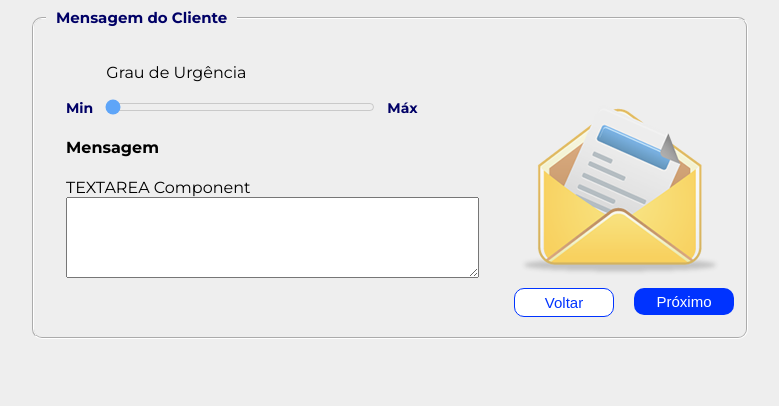
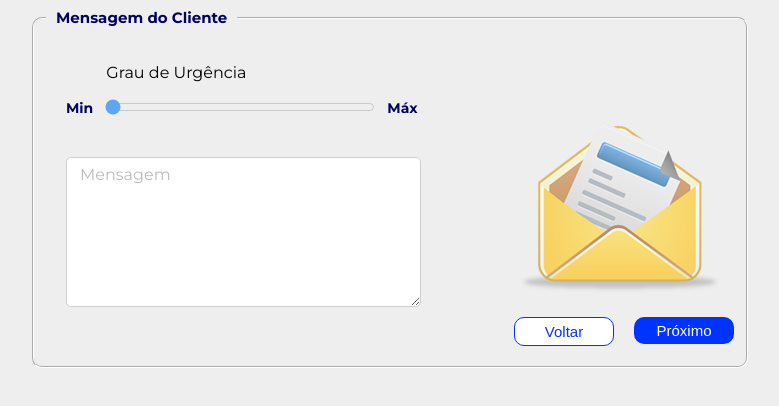
Before and after one commit to marcusviniciusmo/CompanhiaDoSaldo_Website_DEPRECATED, a React (Create React App) app in the folder frontend/: page /pedidos/message in a window 1280 px wide. Shown: the top 406 px of the page, without its empty margins (250-1029 px from the left). Built offline with nearby package versions, Linux system fonts and the light colour scheme.

Commit message:
TextArea component creation and styling

```diff
--- a/frontend/src/components/Message/index.tsx
+++ b/frontend/src/components/Message/index.tsx
@@ -8,6 +8,7 @@ import './styles.css';
 function Message() {
   const urgency = ['Não urgente', 'Pouco urgente', 'Urgente', 'Emergência'];
   const [inputUrgency, setInputUrgency] = useState<string | undefined>('');
+  const [inputMessage, setInputMessage] = useState<string | undefined>('');
   const [levelUrgency, setLevelUrgency] = useState<string>('');
 
   useEffect(() => {
@@ -33,7 +34,11 @@ function Message() {
 
     if (id === 'fieldUrgency')
       setInputUrgency(value);
+    else if (id === 'fieldMessage')
+      setInputMessage(value);
   };
+
+  const clearMessage = () => setInputMessage('');
 
   return (
     <form className='ordersFormContainer'>
@@ -58,12 +63,15 @@ function Message() {
             <span>Máx</span>
           </div>
 
-          <h4>Mensagem</h4>
           <TextArea
+            label='Mensagem'
             name='fieldMessage'
             id='fieldMessage'
             cols={30}
             rows={5}
+            value={inputMessage!}
+            onChange={() => handleInput}
+            clear={() => clearMessage}
           />
         </div>
 
--- a/frontend/src/components/TextArea/index.tsx
+++ b/frontend/src/components/TextArea/index.tsx
@@ -1,22 +1,45 @@
+import CloseIcon from '@mui/icons-material/Close';
+import './styles.css';
+
 type Props = {
+  label: string;
   name: string;
   id: string;
   cols: number;
   rows: number;
+  value: string;
+  onChange: Function;
+  clear: Function | undefined;
 }
 
-function TextArea({ name, id, cols, rows }: Props) {
+function TextArea({ label, name, id, cols, rows, value, onChange, clear }: Props) {
   return (
-    <>
-      TEXTAREA Component
-
+    <div className='textAreaContainer'>
       <textarea
+        className='textAreaForm'
         name={name}
         id={id}
         cols={cols}
         rows={rows}
+        value={value}
+        onChange={onChange ? onChange() : () => ''}
       />
-    </>
+
+      <label
+        className={value && 'filled'}
+        htmlFor={id}
+      >
+        {label}
+      </label>
+
+      <div
+        title='Limpar'
+        className={value ? 'clearIcon' : 'hideClearIcon'}
+        onClick={clear ? clear() : () => ''}
+      >
+        <CloseIcon fontSize='large' />
+      </div>
+    </div>
   );
 };
 
--- /dev/null
+++ b/frontend/src/components/TextArea/styles.css
@@ -0,0 +1,66 @@
+div.textAreaContainer {
+  margin-top: 4rem;
+  display: flex;
+  flex-direction: column;
+  position: relative;
+}
+
+div.textAreaContainer label {
+  color: var(--auxiliar-color-neutral);
+  font-size: 1.6rem;
+  line-height: 1;
+  position: absolute;
+  left: 1.4rem;
+  pointer-events: none;
+  transform: translate(0rem, 1rem) scale(1);
+  transform-origin: top left;
+  transition: 0.2s cubic-bezier(0, 0, 0.2, 1);
+}
+
+div.textAreaContainer:focus-within label,
+div.textAreaContainer .filled {
+  background: var(--background-color-light);
+  color: var(--first-color);
+  margin-bottom: 0.5rem;
+  padding-inline: 0.5rem;
+  transform: translate(0rem, -0.5rem) scale(0.8);
+  transition: all 0.3s ease-in-out;
+}
+
+div.textAreaContainer textarea.textAreaForm {
+  border: 0.1rem solid var(--border-color);
+  width: 35.5rem;
+  border-radius: 0.5rem;
+  box-sizing: border-box;
+  height: 15rem;
+  padding: 1.5rem;
+  transition: all 0.3s ease;
+}
+
+div.textAreaContainer textarea.textAreaForm:hover {
+  background: var(--background-color-light);
+  box-shadow: 0.1rem 0.1rem 0.5rem var(--first-color);
+}
+
+div.textAreaContainer div.clearIcon {
+  box-sizing: border-box;
+  position: absolute;
+  top: 6%;
+  left: 33.5rem;
+  opacity: 0;
+  transform: translate(-50%);
+  transition: all 0.2s ease-in-out;
+}
+
+div.textAreaContainer:focus-within div.clearIcon {
+  opacity: 1;
+}
+
+div.textAreaContainer:focus-within div.clearIcon {
+  color: var(--first-color);
+  cursor: pointer;
+}
+
+div.hideClearIcon {
+  display: none;
+}
```
